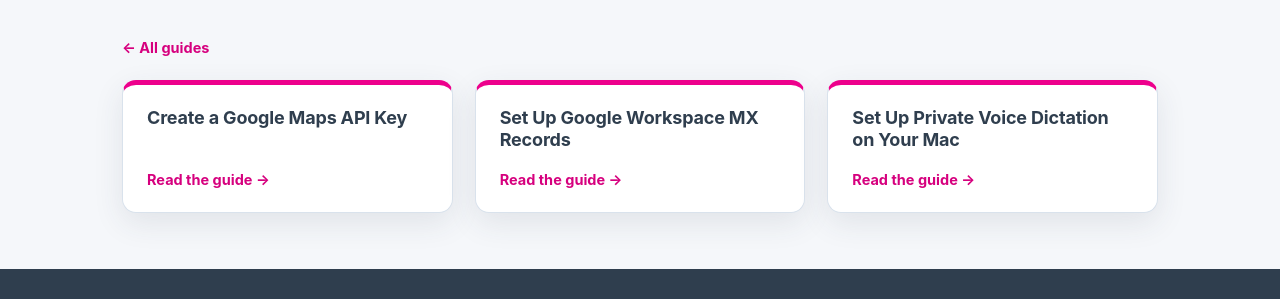
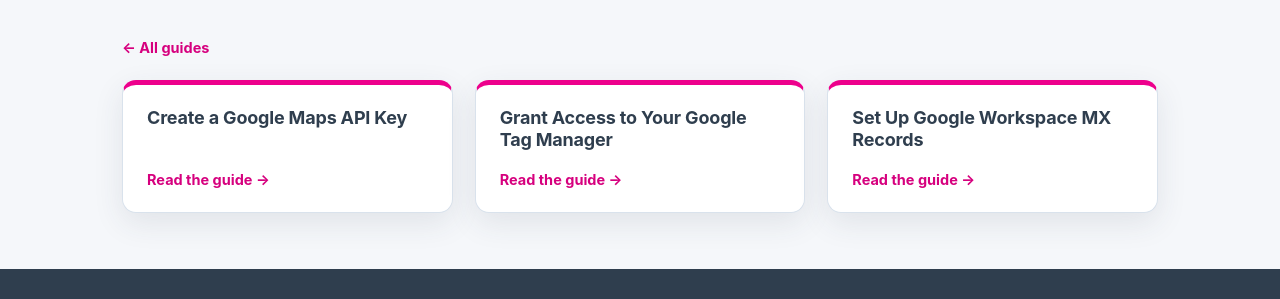
Before and after one commit to theWEBDOGS/guides, a Jekyll site: the page built from workspace-mx-records/workspace-mx-records.md, in a window 1280 px wide and 1400 px high, scrolled down 2287 px. Shown: the part 1057-1356 px from the top of the window. Built offline with Jekyll 4.4.1, drawn with Linux system fonts in a browser that asks for light colours; some web fonts are replaced; our own code applies the rules of GitHub Pages for plain Markdown files.

Commit message:
Publish guides (2026-06-11) [generated]

```diff
--- a/assets/css/guides.css
+++ b/assets/css/guides.css
@@ -73,7 +73,7 @@ body.home { background: var(--paper); }
 .hero .lede { color: #bcccdc; font-size: 20px; margin-top: 18px; max-width: 560px; }
 
 .home-main { max-width: 1100px; margin: -26px auto 0; padding: 0 32px 90px; position: relative; }
-.cards { display: grid; gap: 22px; grid-template-columns: repeat(auto-fill, minmax(440px, 1fr)); }
+.cards { display: grid; gap: 22px; grid-template-columns: repeat(auto-fill, minmax(min(440px, 100%), 1fr)); } /* min(,100%) — the floor can never overflow a phone */
 .card {
   display: flex; flex-direction: column; text-decoration: none; color: inherit;
   background: #fff; border-radius: 14px; padding: 26px 28px 24px;
@@ -120,7 +120,7 @@ body.home { background: var(--paper); }
   font-weight: 700; max-width: 900px;
 }
 .band .bandmeta { margin-top: 14px; font-size: 13.5px; color: #9fb3c8; }
-.band .mdlink { color: inherit; text-decoration: none; }
+.band .mdlink { color: inherit; text-decoration: none; display: inline-block; padding: 10px 0; margin: -10px 0; } /* ~40px tap height, zero visual change */
 .band .mdlink:hover { color: #fff; text-decoration: underline; }
 
 /* ---------- guide: content + sticky TOC ---------- */
@@ -305,7 +305,7 @@ aside { font-size: 14px; }
 
 .toc-bar { display: none; } /* mobile-only strip; styled in the media query */
 
-html { scroll-behavior: smooth; }
+html { scroll-behavior: smooth; -webkit-text-size-adjust: 100%; text-size-adjust: 100%; }
 article h2 { scroll-margin-top: 26px; }
 @media (prefers-reduced-motion: reduce) {
   html { scroll-behavior: auto; }
@@ -323,7 +323,7 @@ article h2 { scroll-margin-top: 26px; }
   text-decoration: none; white-space: nowrap;
 }
 .allguides:hover { text-decoration: underline; }
-.more-cards { grid-template-columns: repeat(auto-fill, minmax(280px, 1fr)); }
+.more-cards { grid-template-columns: repeat(auto-fill, minmax(min(280px, 100%), 1fr)); }
 .more .card { padding: 22px 24px 20px; }
 .more .card h2 { font-size: 18px; }
 
@@ -340,7 +340,13 @@ article h2 { scroll-margin-top: 26px; }
 /* ---------- small screens ---------- */
 
 @media (max-width: 940px) {
-  .layout { grid-template-columns: 1fr; gap: 0; padding: 36px 22px 70px; }
+  .layout { grid-template-columns: minmax(0, 1fr); gap: 0; padding: 36px 22px 70px; } /* minmax(0,) stops wide tables propagating min-content into the track */
+  article table { display: block; overflow-x: auto; max-width: 100%; font-size: 14px; } /* wide tables scroll inside themselves instead of blowing out the page */
+  article th, article td { padding: 8px 10px; }
+  div.highlighter-rouge pre { padding: 44px 16px 16px; } /* clear strip under the copy button */
+  button.copy { padding: 10px 14px; }
+  .toc.open .toc-item { padding: 11px 0; }      /* touch-height rows in the open panel */
+  .toc.open .toc-appendix a { padding: 9px 0; }
 
   /* ----- mobile progress strip: the same TOC, re-presented ----- */
   aside {
@@ -357,7 +363,7 @@ article h2 { scroll-margin-top: 26px; }
   .toc .label, .trail, .toc-appendix { display: none; }
   .toc.open .trail {
     display: block; margin: 0 18px; padding: 6px 0 14px;
-    max-height: 55vh; overflow: auto;
+    max-height: 55vh; max-height: 55dvh; overflow: auto;
   }
   .toc.open .toc-appendix { display: block; margin: 0 18px 14px; }
   .toc-bar {
--- a/llms.txt
+++ b/llms.txt
@@ -8,6 +8,7 @@
 ## Guides
 
 - [Create a Google Maps API Key](https://guides.webdogs.com/google-maps-api-key/google-maps-api-key.md): Create, restrict, and share a Maps key under your own Google account. About 15 minutes. (last verified 2026-06-11)
+- [Grant Access to Your Google Tag Manager](https://guides.webdogs.com/google-tag-manager-access/google-tag-manager-access.md): Add your web team as a Tag Manager user — account Admin plus container Publish — instead of sharing a password. About 5 minutes. (last verified 2026-06-11)
 - [Set Up Google Workspace MX Records](https://guides.webdogs.com/workspace-mx-records/workspace-mx-records.md): The current single-record setup, plus the legacy five-record set. About 5 minutes. (last verified 2026-06-11)
 - [Set Up SPF, DKIM, and DMARC for Google Workspace](https://guides.webdogs.com/spf-dkim-dmarc/spf-dkim-dmarc.md): Current record values and a staged DMARC rollout for Google Workspace domains. About 30 minutes. (last verified 2026-06-11)
 - [Set Up Private Voice Dictation on Your Mac](https://guides.webdogs.com/typewhisper/typewhisper.md): TypeWhisper on macOS: free, fully on-device dictation. About 10 minutes to set up. (last verified 2026-06-10)
```
Also changed, not shown: google-tag-manager-access/google-tag-manager-access.md (added, +49 -0 lines), google-tag-manager-access/index.md (added, +56 -0 lines).
